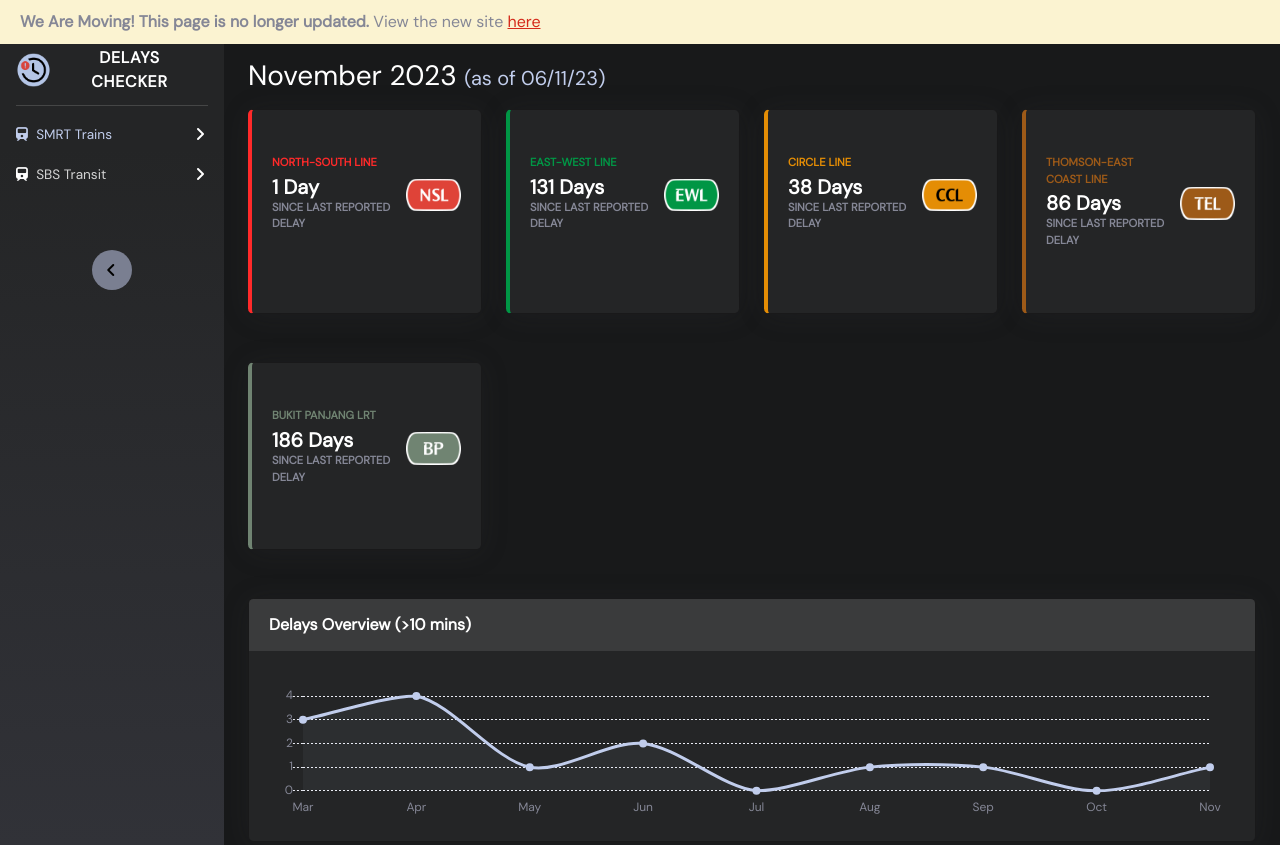
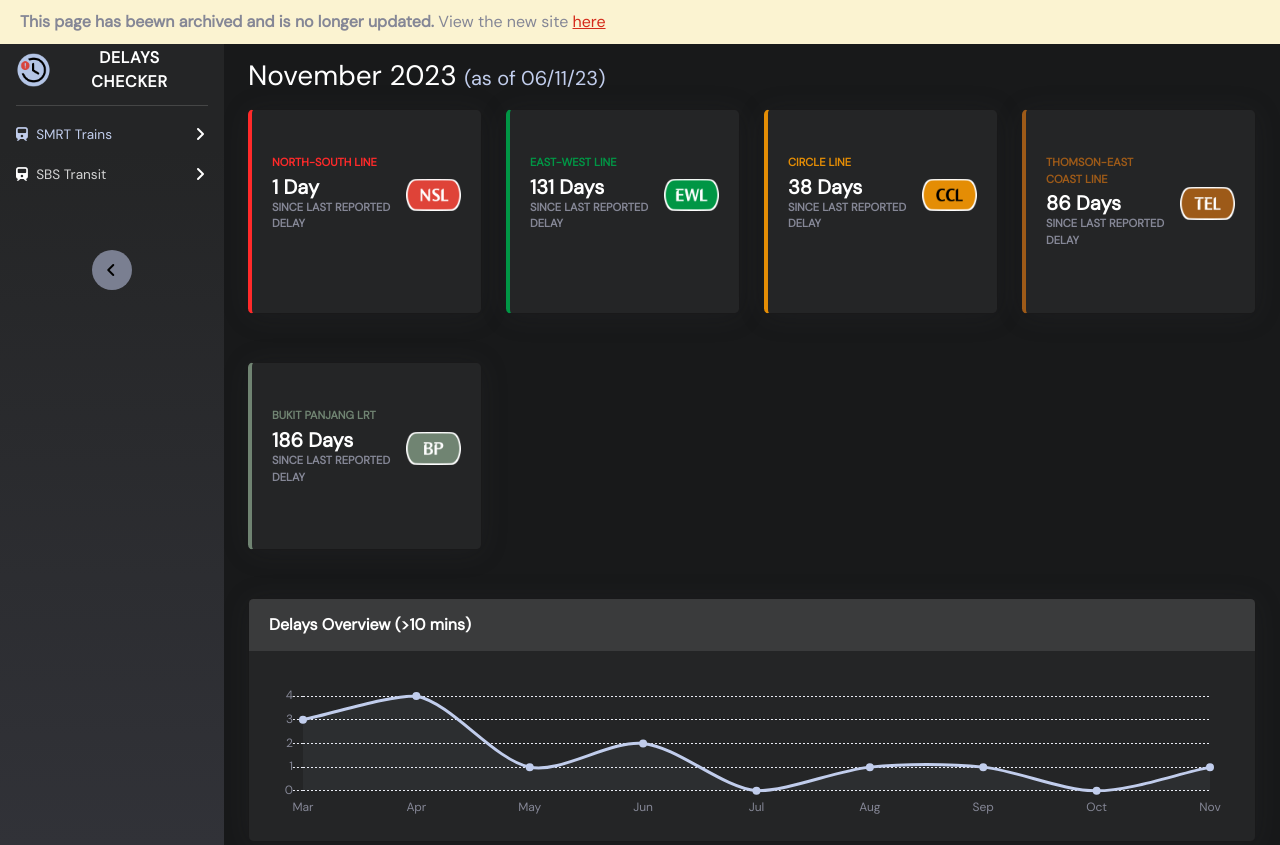
Before and after one commit to nurafianZulkifli/train-delays-checker-v2, a plain HTML site: page index.html in a window 1280 px wide. Shown: the top 845 px of the page. Drawn offline with Linux system fonts and the light colour scheme.

Commit message:
EOL Update

```diff
--- a/index.html
+++ b/index.html
@@ -25,7 +25,7 @@
 <body id="page-top">
 
     <div class="alert alert-warning" role="alert">
-        <strong>We Are Moving! This page is no longer updated.</strong> View the new site <a href="https://nurafianzulkifli.github.io/train-delays-checker-v2/index.html"><u>here</u></a>
+        <strong>This page has beewn archived and is no longer updated.</strong> View the new site <a href="https://nurafianzulkifli.github.io/train-delays-checker-v2/index.html"><u>here</u></a>
     </div>
 
     <!-- Topbar -->
```
